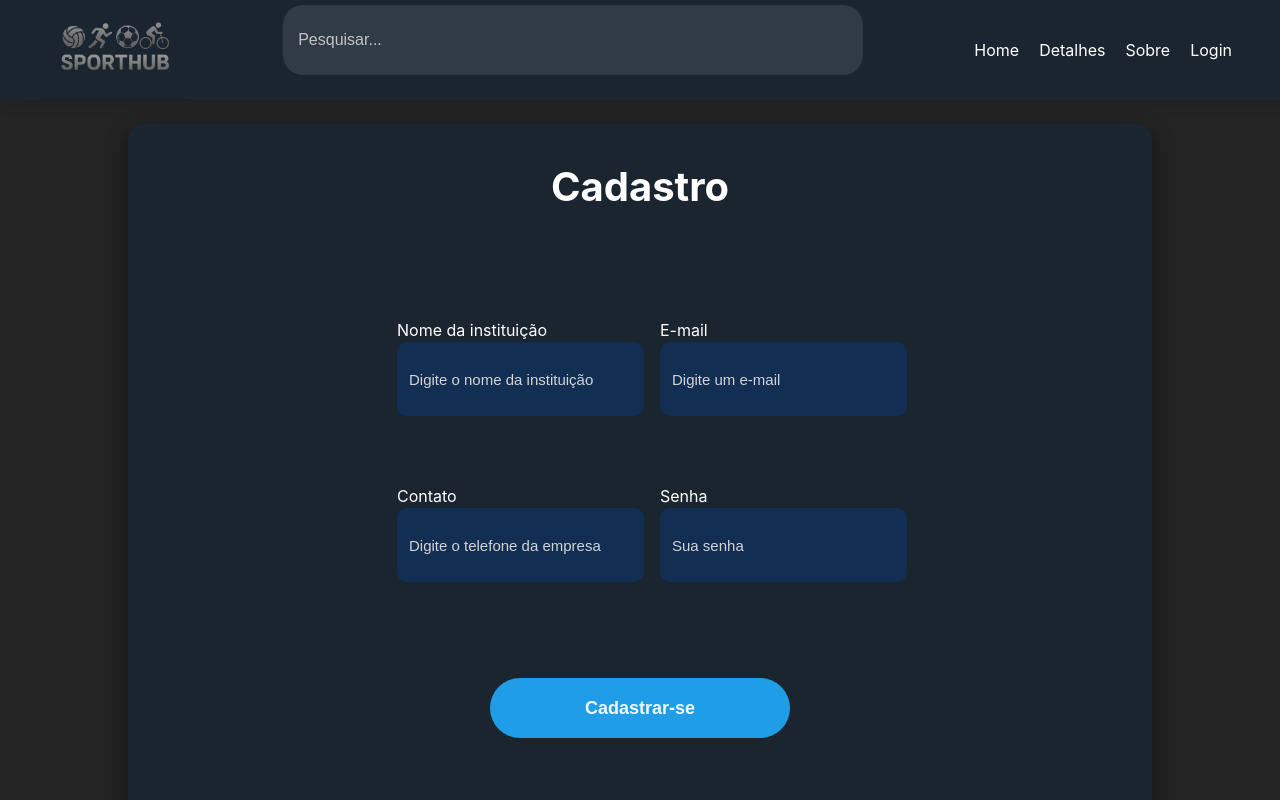
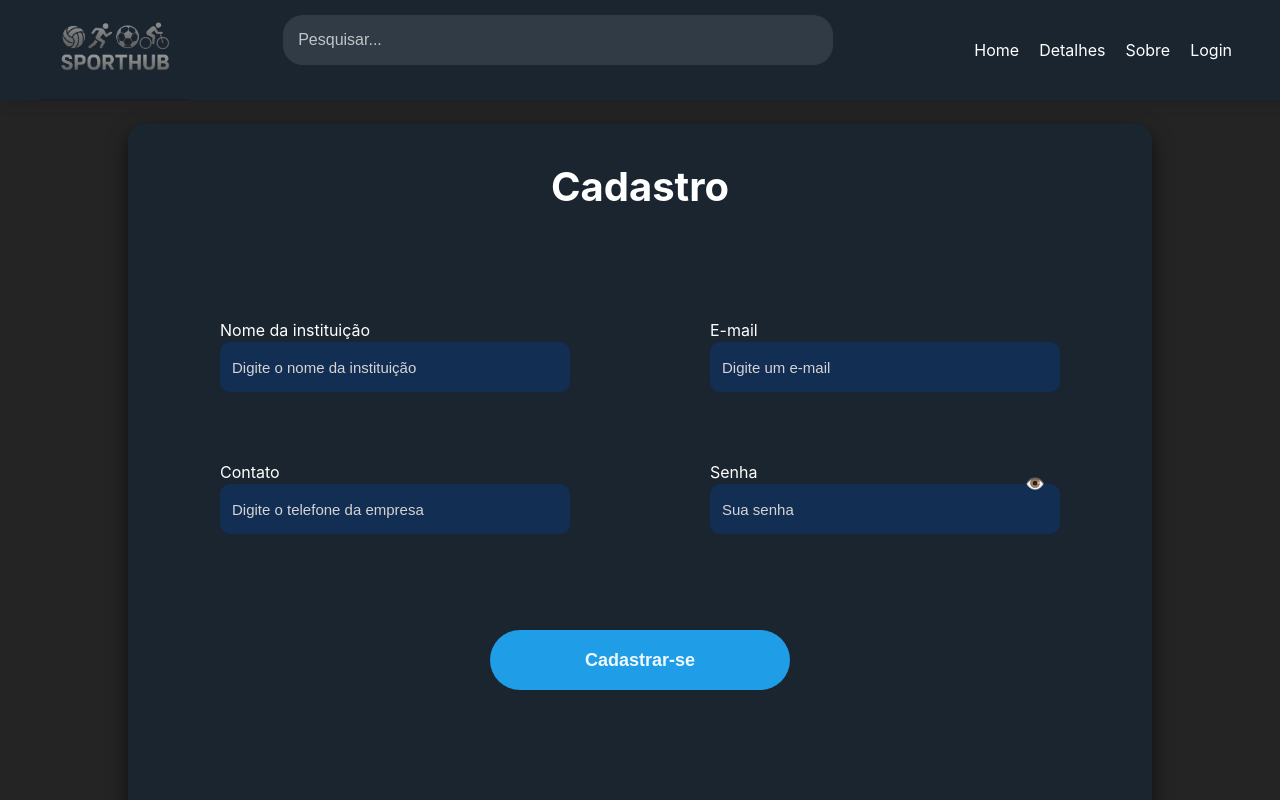
Before and after one commit to Daviferbox/SportHub, a React (Vite) app: page /register in a window 1280 px wide. Shown: the top 800 px of the page. Built offline with nearby package versions, Linux system fonts and the light colour scheme.

Commit message:
"Funcionando" cadastro de escolas

```diff
--- a/src/api.ts
+++ b/src/api.ts
@@ -1,5 +1,7 @@
 export const api = {
-    AdicionarUsuarios: async (nomeUsuario: string, emailUsuario: string,senhaUsuario: string,contatoUsuario: string) =>{
+    // Usuarios
+
+    AdicionarUsuarios: async (nomeUsuario: string, emailUsuario: string,contatoUsuario: string,senhaUsuario: string,) =>{
         let response = await fetch('http://localhost:3000/usuarios/criacao',
         {
             method: 'POST',
@@ -18,18 +20,6 @@ export const api = {
         let json = await response.json();
 
         console.log(json);
-        return json;
-    },
-
-    CarregarTodosUsuarios: async () => {
-        let response = await fetch('https://jsonplaceholder.typicode.com/todos/1');
-        let json = await response.json();
-        return json
-    },
-
-    CarregarUnicoUsuario: async (param: string) => {
-        let response = await fetch('https://jsonplaceholder.typicode.com/todos/1' + param);
-        let json = await response.json();
         return json;
     },
 
@@ -56,6 +46,21 @@ export const api = {
     }
   },
 
+  RemoverUsuario: async (id: string) => {
+  const response = await fetch(`http://localhost:3000/usuarios/${id}`, {
+    method: 'DELETE'
+  });
+
+  const json = await response.json();
+  console.log(json);
+  return json;
+},
+
+// Usuarios
+
+
+// Eventos
+
     AdicionarEvento: async( nomeEvento: string,descricaoEvento:string,horarioEvento: string,diaEvento:string,localEvento: string,idadeEvento:string,esporteEvento: string) => {
         let response = await fetch('https://localhost:3000/eventos',
                 {
@@ -80,5 +85,50 @@ export const api = {
             console.log(json);
             return json;
 
-  }
+  },
+
+
+
+
+//   Eventos
+
+
+// Escolas
+AdicionarEscola: async( nomeEscola: string,horarioEscola: string,diaEscola:string,localEscola: string,faixaEtariaEscola:string,esporteEscola: string) => {
+        let response = await fetch('https://localhost:3000/escola/criar',
+                {
+                       method: 'POST',
+            body: JSON.stringify
+            ({
+                NOME: nomeEscola,
+                HORARIO: horarioEscola,
+                DIA: diaEscola,
+                LOCAL: localEscola,
+                FAIXAETARIA: faixaEtariaEscola,
+                ESPORTE: esporteEscola
+                }),
+            headers:{
+                'Content-Type': 'application/json'
+            }
+                }
+            );
+            let json = await response.json();
+
+            console.log(json);
+            return json;
+
+  },
+
+
+
+
+
+
+
+// Escolas
+
+
+
+
+
 }
--- a/src/pages/cadastroEscola.tsx
+++ b/src/pages/cadastroEscola.tsx
@@ -1,7 +1,9 @@
 import NavBar from "../components/NavBar";
 import Footer from "../components/Footer";
-import React, { useState } from "react";
 import "../styles/cadastroEventoEscola.css";
+import { api } from "../api";
+import Loading from "../components/Loading";
+import { useState, type ChangeEvent } from "react";
 
 export default function CadastroEscola() {
   const [nome, setNome] = useState("");
@@ -10,11 +12,58 @@ export default function CadastroEscola() {
   const [local, setLocal] = useState("");
   const [faixaEtaria, setFaixaEtaria] = useState("");
   const [esporte, setEsporte] = useState("");
+  const [loading,setLoading] = useState(false)
 
-  const enviar = (e: React.FormEvent) => {
-    e.preventDefault();
-    alert("Escola cadastrada com sucesso!");
-  };
+        const handleNomeChange = (e: ChangeEvent<HTMLInputElement>) => {
+                  setNome(e.target.value)
+          }
+
+        const handleHorarioChange = (e: ChangeEvent<HTMLInputElement>) => {
+                setHorario(e.target.value)
+        }
+
+        const handleDiasChange = (e: ChangeEvent<HTMLInputElement>) => {
+                setDias(e.target.value)
+        }
+
+        const handleLocalChange = (e: ChangeEvent<HTMLInputElement>) => {
+                setLocal(e.target.value)
+        }
+
+        const handleFaixaEtariaChange = (e: ChangeEvent<HTMLInputElement>) => {
+                setFaixaEtaria(e.target.value)
+        }
+
+        const handleEsporteChange = (e: ChangeEvent<HTMLInputElement>) => {
+                setEsporte(e.target.value)
+        }
+
+
+        const handleCriar = async () => {
+            try {
+                setLoading(true);
+
+                const json = await api.AdicionarEscola(nome, horario,dias, local, faixaEtaria,esporte);
+
+                // Apenas organiza o retorno
+                const dataArray = Array.isArray(json) ? json : [json];
+
+
+                if(json.data){
+                  console.log("Usuário criado:", dataArray);
+                  console.log(json.message)
+                  alert('Escola cadastrada com sucesso')
+                }
+            } catch (error) {
+                console.error("Erro ao criar escola:", error);
+                alert("Ocorreu um erro ao cadastrar. Tente novamente.");
+
+            } finally {
+                setLoading(false);
+
+            }
+        };
+
 
   return (
     <div>
@@ -24,51 +73,58 @@ export default function CadastroEscola() {
       <div className="card">
         <h1>Cadastrar Escola</h1>
 
-        <form onSubmit={enviar}>
+
           <label>Nome da Escola</label>
           <input
             placeholder="Ex: Escolinha Falcões"
             value={nome}
-            onChange={(e) => setNome(e.target.value)}
+            onChange={handleNomeChange}
           />
 
           <label>Horário de Funcionamento</label>
           <input
             placeholder="Ex: 08h às 18h"
             value={horario}
-            onChange={(e) => setHorario(e.target.value)}
+            onChange={handleHorarioChange}
           />
 
           <label>Dias que está aberta</label>
           <input
             placeholder="Ex: Segunda a Sexta"
             value={dias}
-            onChange={(e) => setDias(e.target.value)}
+            onChange={handleDiasChange}
           />
 
           <label>Local</label>
           <input
             placeholder="Ex: Rua Tal, 282 - Centro"
             value={local}
-            onChange={(e) => setLocal(e.target.value)}
+            onChange={handleLocalChange}
           />
 
           <label>Faixa Etária</label>
           <input
             placeholder="Ex: 6 a 14 anos"
             value={faixaEtaria}
-            onChange={(e) => setFaixaEtaria(e.target.value)}
+            onChange={handleFaixaEtariaChange}
           />
 
           <label>Esporte Praticado</label>
           <input
             placeholder="Ex: Futebol"
             value={esporte}
-            onChange={(e) => setEsporte(e.target.value)}
+            onChange={handleEsporteChange}
           />
-
-          <button type="submit">Cadastrar Escola</button>
-        </form>
+        <div className="cadastro">
+          {loading && <Loading />}
+          <button
+           className="cadastro_escola"
+           onClick={handleCriar}
+           disabled={loading}
+           >
+            {loading ? 'Carregando...' : 'Cadastrar Escola'}
+            </button>
+          </div>
       </div>
     </div>
       <Footer />
--- a/src/pages/login.tsx
+++ b/src/pages/login.tsx
@@ -4,13 +4,14 @@ import NavBar from '../components/NavBar';
 import { useNavigate } from "react-router-dom";
 import '../styles/login.css';
 import { api } from '../api';
+import Loading from '../components/Loading';
 
 
 
 function LoginForm() {
   const [senha, setSenha] = useState('');
   const [email, setEmail] = useState('');
-   const [loading, setLoading] = useState(false);
+  const [loading, setLoading] = useState(false);
 
   const navigate = useNavigate();
 
@@ -18,7 +19,6 @@ function LoginForm() {
   // const [usuarios , setUsuarios] = useState<Usuarios[]>([]);
 
 
-  // const [loading, setLoading] = useState(false);
 
   const handleSenhaChange = (e: ChangeEvent<HTMLInputElement>) => {
           setSenha(e.target.value)
@@ -69,7 +69,13 @@ function LoginForm() {
           </div>
             <div className="login-container">
                 <div className="button-group">
-                  <button className='login' onClick={handleLogin}>Login</button>
+                     {loading && <Loading />}
+                    <button
+                   className='login'
+                    onClick={handleLogin}
+                    disabled={loading}>
+                      {loading ? 'Carregando...' : "Login"}
+                      </button>
                   <div className="EsqueceuSenha">
                     <a href="/redefinirSenha" className="esqueceu">Esqueceu a senha?</a>
                     <a href="/register" className="cadastrar" onClick={handeleRegister}>Cadastrar</a>
--- a/src/pages/register.tsx
+++ b/src/pages/register.tsx
@@ -12,6 +12,8 @@ function RegistroForm() {
       const [contato, setContato] = useState('');
       const [senha, setSenha] = useState('');
       const [loading, setLoading] = useState(false);
+      const [mostrarSenha, setMostrarSenha] = useState(false);
+
 
       const navigate = useNavigate();
 
@@ -57,6 +59,7 @@ function RegistroForm() {
           console.log("Usuário criado:", dataArray);
           console.log(json.message)
           navigate('/login')
+          alert('Usuario cadastrado com sucesso')
         }
     } catch (error) {
         console.error("Erro ao criar usuário:", error);
@@ -98,11 +101,23 @@ function RegistroForm() {
                 <input type="email" value={email} onChange={handleEmailChange} placeholder="Digite um e-mail" />
             </div>
 
-            <div className="form-group-senha">
-                Senha
-                <input type="password" value={senha} onChange={handleSenhaChange} id="password" placeholder="Sua senha" />
-            </div>
-          </div>
+           <div className="form-group-senha" style={{ position: "relative", width: "100%" }}>
+                      <label>Senha</label>
+
+                      <input
+                            className="input-senha"
+                            type={mostrarSenha ? "text" : "password"}
+                            value={senha}
+                            onChange={handleSenhaChange}
+                            placeholder="Sua senha"
+                        />
+
+                        <span className="eye-icon" onClick={() => setMostrarSenha(!mostrarSenha)}>
+                            {mostrarSenha ? "👁️‍🗨️" : "👁️"}
+                        </span>
+
+                  </div>
+               </div>
         </div> <br />
 
             <div className="button-group">
--- a/src/styles/register.css
+++ b/src/styles/register.css
@@ -7,14 +7,17 @@
   padding-top: 100px;
 }
 
-input{
+input {
     height: 50px;
-    width: 350px;
+    width: 100%;     /* faz todos os inputs ficarem iguais */
     border-radius: 30px;
     font-size: 15px;
     background-color: #131b24;
-    color: aliceblue
+    color: aliceblue;
+    padding: 0 20px; /* deixa a borda interna igual em todos */
+    box-sizing: border-box;
 }
+
 
 .register-card {
   display: flex;
@@ -34,12 +37,13 @@ h2{
     font-size: 40px;
 }
 
-.informacoes{
-  display: flex;
-  justify-content: center;
-  align-items: center;
-  flex-direction: row;
+.informacoes {
+    display: flex;
+    justify-content: center;
+    gap: 50px;
+    flex-wrap: wrap;
 }
+
 
 .form-group-register,.form-group-dados{
   display: flex;
@@ -61,3 +65,32 @@ h2{
 .form-group-email:hover,.form-group-senha:hover,.form-group-nome:hover,.form-group-responsavel:hover{
    transform: scale(1.05);
 }
+
+
+.form-group-senha {
+    position: relative;
+    width: 100%;
+}
+
+.input-senha {
+    padding-right: 45px; /* espaço pro ícone */
+}
+
+
+
+.eye-icon {
+    position: absolute;
+    right: 15px;
+    top: 50%;
+    transform: translateY(-50%);
+}
+
+
+
+
+.form-group-nome,
+.form-group-responsavel,
+.form-group-email,
+.form-group-senha {
+    width: 350px;  /* ou qualquer valor que quiser */
+}
```
